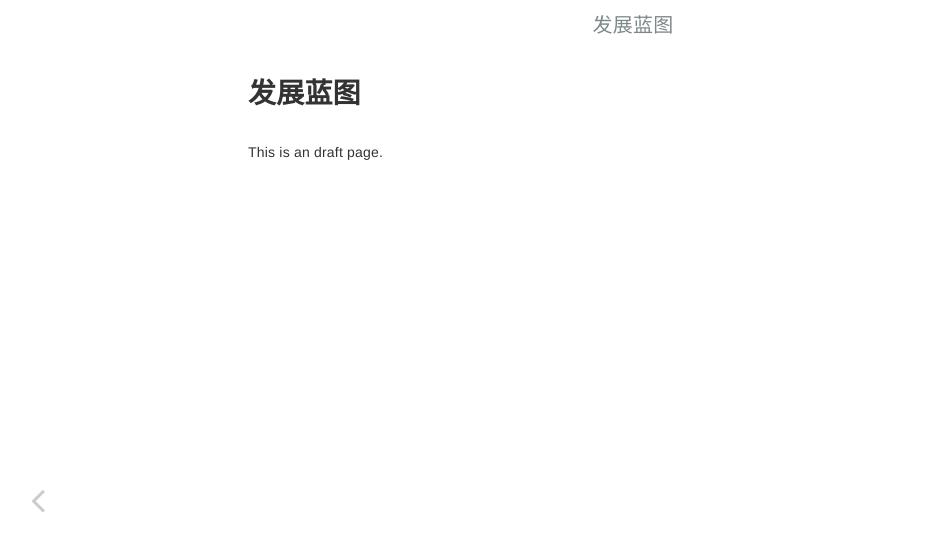
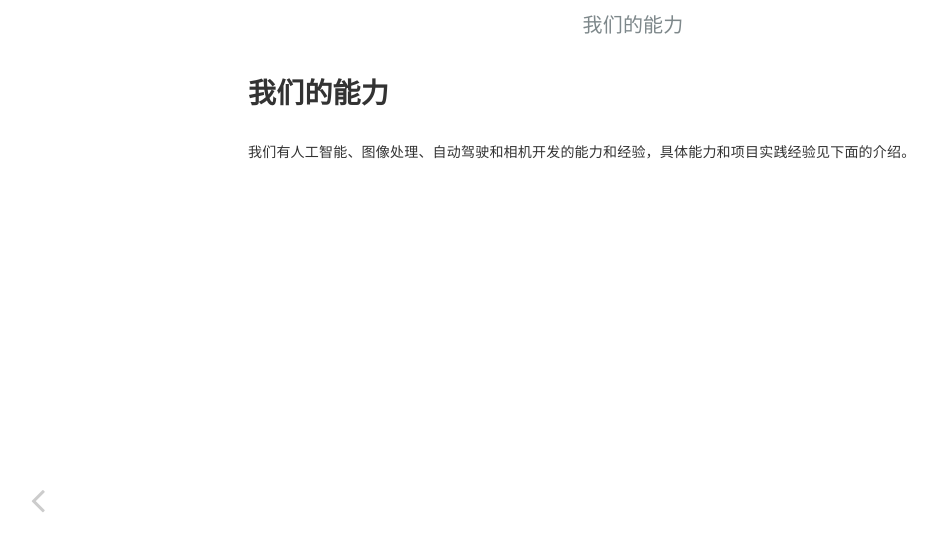
Before and after one commit to benisaking/benisaking.github.io, a Jekyll site: the page built from docs/_pages/design/draft.md, in a window 1280 px wide. Shown: the top 551 px of the page, without its empty margins (7-944 px from the left). Built offline with Jekyll 4.4.1, drawn with Linux system fonts in a browser that asks for light colours.

Commit message:
modify 发展蓝图为我们的能力

```diff
--- a/docs/_pages/design/draft.md
+++ b/docs/_pages/design/draft.md
@@ -1,9 +1,9 @@
 ---
-title:  发展蓝图
+title:  我们的能力
 author: wsj
 date: 2022-02-06
 category: Jekyll
 layout: post
 ---
 
-This is an draft page.
+我们有人工智能、图像处理、自动驾驶和相机开发的能力和经验，具体能力和项目实践经验见下面的介绍。
```
Also changed, not shown: docs/_config.yml (line endings or trailing spaces).
